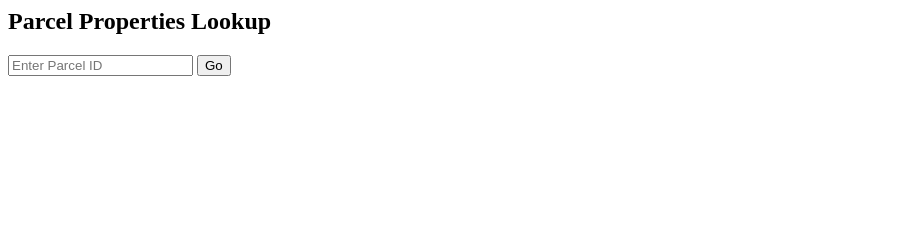
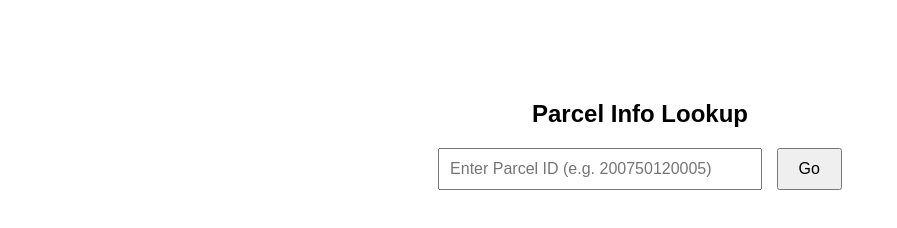
Before and after one commit to nbroderick1/parcel-properties-lookup, a plain HTML site: page index.html in a window 1280 px wide. Shown: the whole page, without its empty margins (0-897 px from the left). Drawn offline with Linux system fonts and the light colour scheme.

Commit message:
Update index.html

```diff
--- a/index.html
+++ b/index.html
@@ -1,15 +1,48 @@
-<html>
+<!DOCTYPE html>
+<html lang="en">
+<head>
+  <meta charset="UTF-8">
+  <title>Parcel Info Lookup</title>
+  <style>
+    body {
+      background-color: white;
+      font-family: sans-serif;
+      text-align: center;
+      margin-top: 100px;
+    }
+
+    h2 {
+      margin-bottom: 20px;
+    }
+
+    input {
+      padding: 10px;
+      font-size: 16px;
+      width: 300px;
+      max-width: 90%;
+    }
+
+    button {
+      padding: 10px 20px;
+      font-size: 16px;
+      margin-left: 10px;
+      cursor: pointer;
+    }
+  </style>
+</head>
 <body>
-    <h2>Parcel Properties Lookup</h2>
+  <h2>Parcel Info Lookup</h2>
   <form onsubmit="lookupParcel(); return false;">
-      <input type="text" id="parcelID" placeholder="Enter Parcel ID" required>
+    <input type="text" id="parcelID" placeholder="Enter Parcel ID (e.g. 200750120005)" required>
     <button type="submit">Go</button>
   </form>
 
   <script>
     function lookupParcel() {
-        const pid = document.getElementById('parcelID').value;
-        const url = `https://www.utahcounty.gov/LandRecords/SerialVersions.asp?av_serial=${encodeURIComponent(pid)}&button=Submit+Query`;
+      const pid = document.getElementById('parcelID').value.trim();
+      if (!pid) return;
+
+      const url = `https://www.utahcounty.gov/LandRecords/property.asp?av_serial=${encodeURIComponent(pid)}`;
       window.open(url, '_blank');
     }
   </script>
```
Lines whose indentation alone changed are shown as unchanged.
